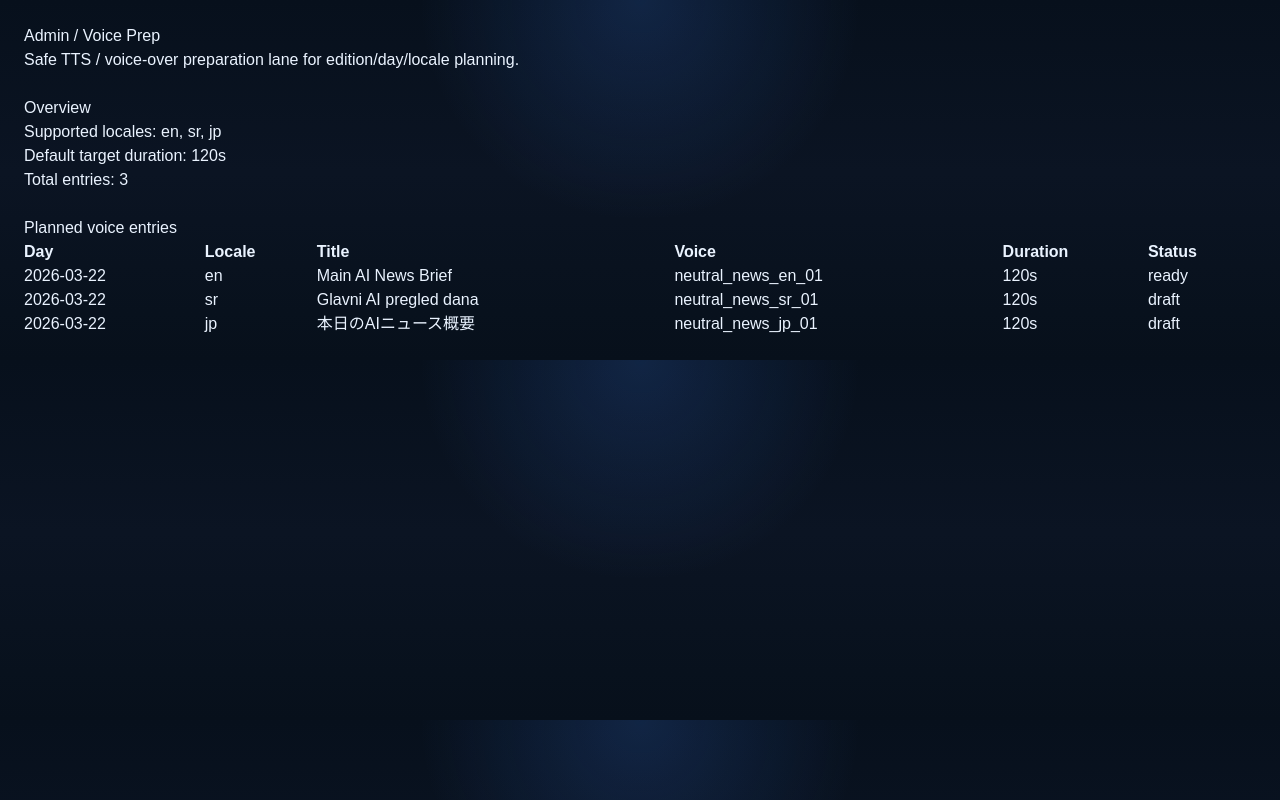
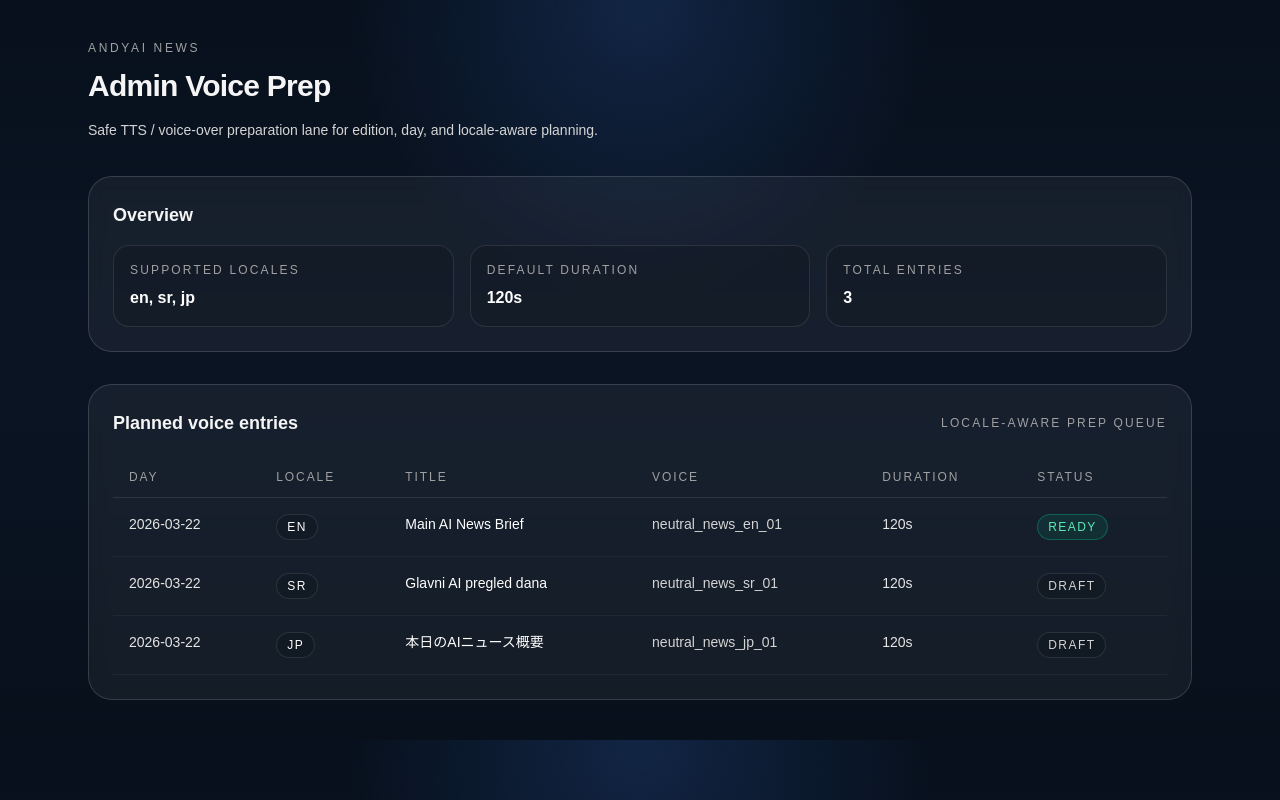
Before and after one commit to kolundzic/andyai-news, a Next.js app: page /admin/voice in a window 1280 px wide. Built offline with nearby package versions, Linux system fonts and the light colour scheme.

Commit message:
feat: polish admin voice prep layout and table styling

```diff
--- a/app/admin/voice/page.tsx
+++ b/app/admin/voice/page.tsx
@@ -5,46 +5,117 @@ export default function AdminVoicePage() {
   const entries = getVoicePrepEntries();
 
   return (
-    <main style={{ padding: 24, fontFamily: "Arial, sans-serif" }}>
-      <h1>Admin / Voice Prep</h1>
-      <p>Safe TTS / voice-over preparation lane for edition/day/locale planning.</p>
+    <main className="mx-auto max-w-6xl px-6 py-10">
+      <div className="space-y-8">
+        <div className="space-y-3">
+          <p className="text-xs font-medium uppercase tracking-[0.22em] text-neutral-400">
+            AndyAI News
+          </p>
 
-      <section style={{ marginTop: 24 }}>
-        <h2>Overview</h2>
-        <ul>
-          <li>Supported locales: {overview.locales.join(", ")}</li>
-          <li>Default target duration: {overview.targetDurationSec}s</li>
-          <li>Total entries: {overview.totalEntries}</li>
-        </ul>
+          <h1 className="text-3xl font-semibold tracking-tight text-neutral-100">
+            Admin Voice Prep
+          </h1>
+
+          <p className="max-w-3xl text-sm leading-7 text-neutral-300">
+            Safe TTS / voice-over preparation lane for edition, day, and locale-aware
+            planning.
+          </p>
+        </div>
+
+        <section className="rounded-3xl border border-white/15 bg-white/5 p-6 backdrop-blur-sm">
+          <h2 className="text-lg font-semibold text-neutral-100">Overview</h2>
+
+          <div className="mt-4 grid gap-4 sm:grid-cols-3">
+            <div className="rounded-2xl border border-white/10 bg-black/10 px-4 py-4">
+              <p className="text-xs uppercase tracking-[0.18em] text-neutral-400">
+                Supported locales
+              </p>
+              <p className="mt-2 text-base font-semibold text-white">
+                {overview.locales.join(", ")}
+              </p>
+            </div>
+
+            <div className="rounded-2xl border border-white/10 bg-black/10 px-4 py-4">
+              <p className="text-xs uppercase tracking-[0.18em] text-neutral-400">
+                Default duration
+              </p>
+              <p className="mt-2 text-base font-semibold text-white">
+                {overview.targetDurationSec}s
+              </p>
+            </div>
+
+            <div className="rounded-2xl border border-white/10 bg-black/10 px-4 py-4">
+              <p className="text-xs uppercase tracking-[0.18em] text-neutral-400">
+                Total entries
+              </p>
+              <p className="mt-2 text-base font-semibold text-white">
+                {overview.totalEntries}
+              </p>
+            </div>
+          </div>
         </section>
 
-      <section style={{ marginTop: 24 }}>
-        <h2>Planned voice entries</h2>
-        <table style={{ width: "100%", borderCollapse: "collapse" }}>
+        <section className="rounded-3xl border border-white/15 bg-white/5 p-6 backdrop-blur-sm">
+          <div className="flex items-center justify-between gap-4">
+            <h2 className="text-lg font-semibold text-neutral-100">
+              Planned voice entries
+            </h2>
+            <p className="text-xs uppercase tracking-[0.18em] text-neutral-400">
+              locale-aware prep queue
+            </p>
+          </div>
+
+          <div className="mt-5 overflow-x-auto">
+            <table className="min-w-full border-separate border-spacing-0 text-sm text-neutral-200">
               <thead>
-            <tr>
-              <th align="left">Day</th>
-              <th align="left">Locale</th>
-              <th align="left">Title</th>
-              <th align="left">Voice</th>
-              <th align="left">Duration</th>
-              <th align="left">Status</th>
+                <tr className="text-left text-xs uppercase tracking-[0.16em] text-neutral-400">
+                  <th className="border-b border-white/10 px-4 py-3 font-medium">Day</th>
+                  <th className="border-b border-white/10 px-4 py-3 font-medium">Locale</th>
+                  <th className="border-b border-white/10 px-4 py-3 font-medium">Title</th>
+                  <th className="border-b border-white/10 px-4 py-3 font-medium">Voice</th>
+                  <th className="border-b border-white/10 px-4 py-3 font-medium">Duration</th>
+                  <th className="border-b border-white/10 px-4 py-3 font-medium">Status</th>
                 </tr>
               </thead>
+
               <tbody>
                 {entries.map((entry) => (
-              <tr key={entry.id}>
-                <td>{entry.editionDay}</td>
-                <td>{entry.locale}</td>
-                <td>{entry.title}</td>
-                <td>{entry.preferredVoice}</td>
-                <td>{entry.targetDurationSec}s</td>
-                <td>{entry.status}</td>
+                  <tr key={entry.id} className="align-top">
+                    <td className="border-b border-white/5 px-4 py-4 text-neutral-200">
+                      {entry.editionDay}
+                    </td>
+                    <td className="border-b border-white/5 px-4 py-4">
+                      <span className="inline-flex rounded-full border border-white/10 bg-black/10 px-2.5 py-1 text-xs font-medium uppercase tracking-[0.12em] text-white">
+                        {entry.locale}
+                      </span>
+                    </td>
+                    <td className="border-b border-white/5 px-4 py-4 font-medium text-white">
+                      {entry.title}
+                    </td>
+                    <td className="border-b border-white/5 px-4 py-4 text-neutral-300">
+                      {entry.preferredVoice}
+                    </td>
+                    <td className="border-b border-white/5 px-4 py-4 text-neutral-200">
+                      {entry.targetDurationSec}s
+                    </td>
+                    <td className="border-b border-white/5 px-4 py-4">
+                      <span
+                        className={`inline-flex rounded-full px-2.5 py-1 text-xs font-medium uppercase tracking-[0.12em] ${
+                          entry.status === "ready"
+                            ? "border border-emerald-400/30 bg-emerald-400/10 text-emerald-300"
+                            : "border border-white/10 bg-black/10 text-neutral-300"
+                        }`}
+                      >
+                        {entry.status}
+                      </span>
+                    </td>
                   </tr>
                 ))}
               </tbody>
             </table>
+          </div>
         </section>
+      </div>
     </main>
   );
 }
```
Lines whose indentation alone changed are shown as unchanged.
